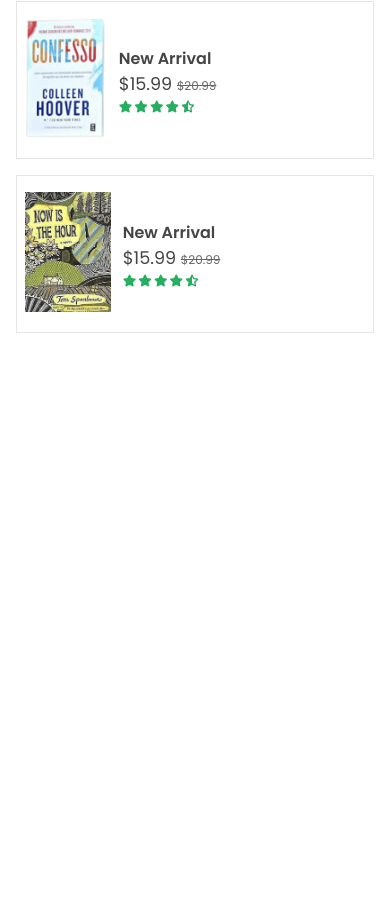
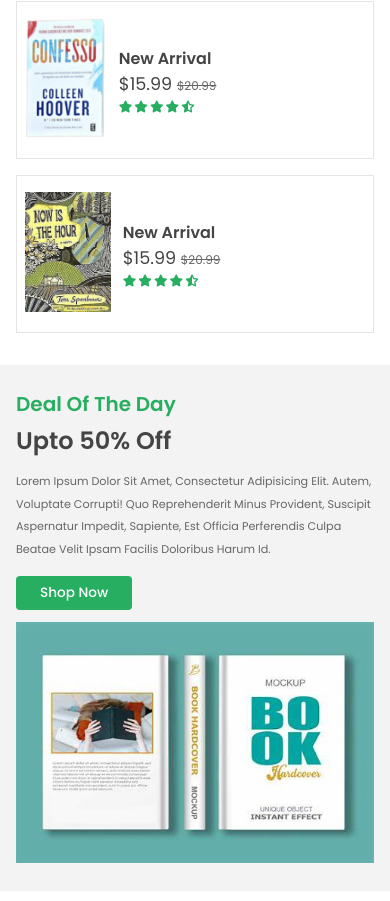
Before and after one commit to ValmirSGama/book-store, a plain HTML site: page index.html in a window 390 px wide. Shown: the part 1886-2787 px from the top of the page. Before the commit the page ends 2299 px from the top, so only its background shows below. Drawn offline with nearby package versions, Linux system fonts and the light colour scheme.

Commit message:
adição da seção Deal of the Day com estilização e layout responsivo

```diff
--- a/index.html
+++ b/index.html
@@ -506,6 +506,21 @@
     </section>
     <!-- arrivals section ends -->
 
+    <!--deal section starts-->
+    <section class="deal">
+        <div class="content">
+            <h3>deal of the day</h3>
+            <h1>upto 50% off</h1>
+            <p>Lorem ipsum dolor sit amet, consectetur adipisicing elit. Autem, voluptate corrupti! Quo reprehenderit minus provident, suscipit aspernatur impedit, sapiente, est officia perferendis culpa beatae velit ipsam facilis doloribus harum id.</p>
+            <a href="#" class="btn">shop now</a>
+        </div>
+
+        <div class="image">
+            <img src="image/deal.jpg" alt="">
+        </div>
+    </section>
+    <!--deal section ends-->
+
     <script src="https://cdn.jsdelivr.net/npm/swiper@11/swiper-bundle.min.js"></script>
 
 <!-- custom js file link -->
--- a/style.css
+++ b/style.css
@@ -523,6 +523,45 @@ section{
     color: var(--green);
 }
 
+.deal{
+    background: #f3f3f3;
+    display: flex;
+    align-items: center;
+    flex-wrap: wrap;
+    gap: 1.5rem;
+}
+
+.deal .content{
+    flex: 1 1 42rem;
+}
+
+.deal .image{
+    flex: 1 1 42rem;
+}
+
+.deal .image img{
+    width: 100%;
+}
+
+.deal .content h3{
+    color: var(--green);
+    font-size: 2.5rem;
+    padding-bottom: .5rem;
+}
+
+.deal .content h1{
+    color: var(--black);
+    font-size: 3rem;
+    padding-bottom: .5rem;
+}
+
+.deal .content p{
+    padding: 1rem 0;
+    color: var(--light-color);
+    font-size: 1.4rem;
+    line-height: 2;
+}
+
 /* media queries */
 @media (max-width:991px){
     html{
```
Also changed, not shown: image/deal.jpg (added).
